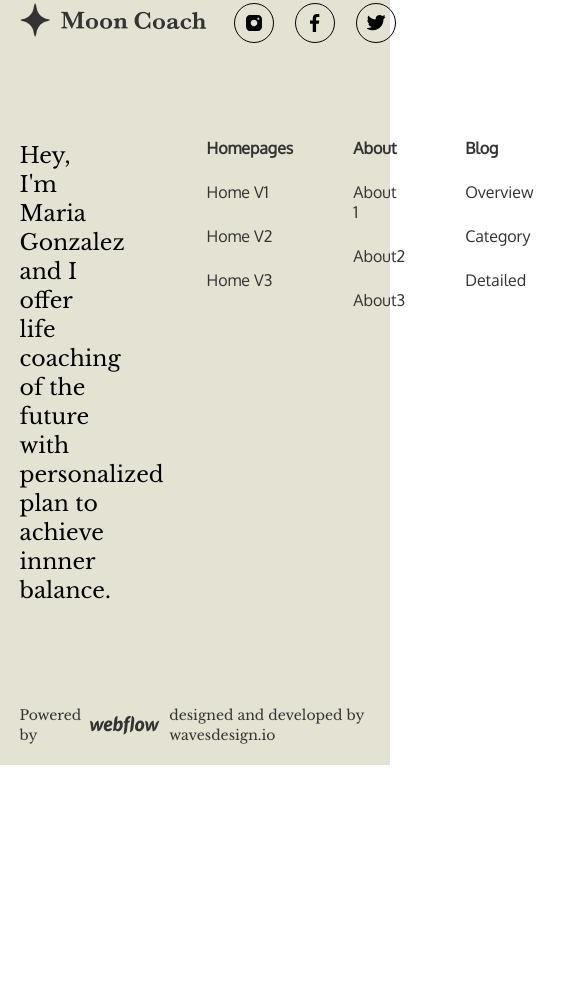
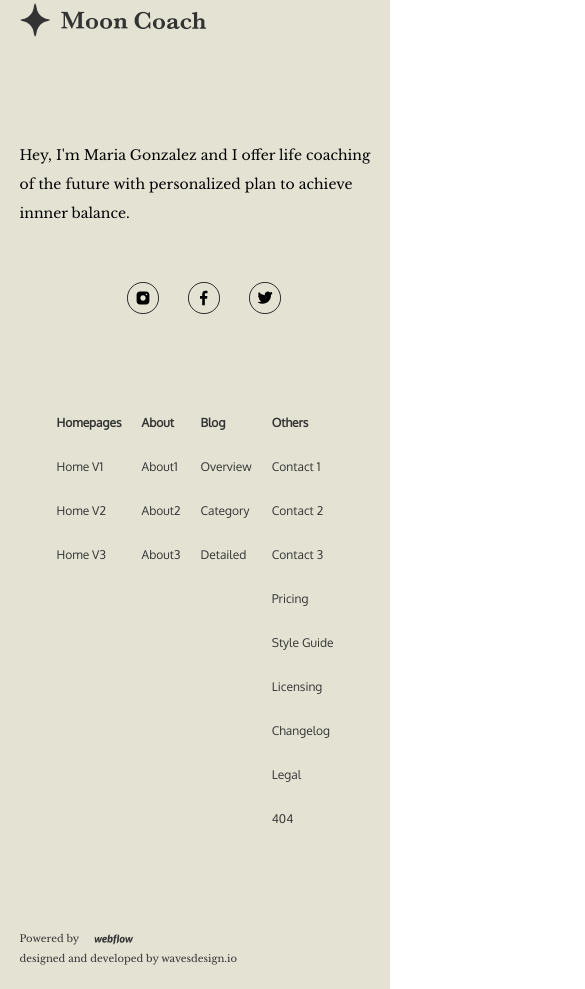
Before and after one commit to Dilshodjon2004/moon_coach, a plain HTML site: page index.html in a window 390 px wide. Shown: the part 9788-10777 px from the top of the page, 585 px wide, since content can reach past the window. Before the commit the page ends 10553 px from the top, so only its background shows below. Drawn offline with nearby package versions, Linux system fonts and the light colour scheme.

Commit message:
finished fully responsive

```diff
--- a/css/style.css
+++ b/css/style.css
@@ -387,6 +387,10 @@ footer {
   .newsletter {
     width: 50%;
   }
+  .footer-header p {
+    font-size: 20px;
+    width: 70%;
+  }
 }
 @media only screen and (max-width: 1220px) {
   .about-info__wrapper img {
@@ -437,6 +441,27 @@ footer {
   }
   .newsletter .section-name {
     font-size: 30px;
+  }
+  .footer-items__wrapper {
+    flex-wrap: wrap;
+    justify-content: center;
+  }
+  .footer-header {
+    width: 100%;
+  }
+  .footer-nav__wrapper {
+    width: 100%;
+    display: flex;
+    flex-direction: column;
+    justify-content: center;
+    margin-top: 50px;
+  }
+  .icons {
+    text-align: center;
+  }
+  .footer-nav__items {
+    column-gap: 50px;
+    justify-content: center;
   }
 }
 @media only screen and (max-width: 950px) {
@@ -500,6 +525,14 @@ footer {
   .info-items__wrapper .descr {
     width: 90%;
   }
+  .footer-header p {
+    width: 100%;
+    font-size: 18px;
+  }
+  .footer-nav__item h4,
+  .footer-nav__item p {
+    font-size: 14px;
+  }
 }
 
 @media only screen and (max-width: 700px) {
@@ -544,6 +577,22 @@ footer {
   }
 }
 
+@media only screen and (max-width: 530px) {
+  .footer-nav__item h4,
+  .footer-nav__item p {
+    font-size: 12px;
+  }
+  .footer-nav__items {
+    column-gap: 20px;
+  }
+  .owner {
+    font-size: 10px;
+  }
+  .owner img {
+    scale: 0.8;
+    margin: 0;
+  }
+}
 @media only screen and (max-width: 500px) {
   .hero-items__wrapper h1 {
     font-size: 30px;
@@ -560,6 +609,9 @@ footer {
   .newsletter {
     width: 90%;
   }
+  .icons img {
+    transform: scale(0.8);
+  }
 }
 
 @media only screen and (max-width: 400px) {
@@ -572,6 +624,18 @@ footer {
   }
   .newletter-items__wrapper img {
     transform: scale(0.8);
+  }
+  .footer-header p {
+    font-size: 14px;
+  }
+  .owner {
+    width: 100%;
+    flex-wrap: wrap;
+    width: 70%;
+  }
+  .owner img {
+    transform: scale(0.7);
+    margin: 0 0;
   }
 }
 
@@ -593,4 +657,8 @@ footer {
   .newletter-items__wrapper img {
     transform: scale(0.65);
   }
+  .footer-nav__item h4,
+  .footer-nav__item p {
+    font-size: 10px;
+  }
 }
--- a/index.html
+++ b/index.html
@@ -301,7 +301,7 @@
               </li>
               <li class="footer-nav__item">
                 <h4>About</h4>
-                <p>About 1</p>
+                <p>About1</p>
                 <p>About2</p>
                 <p>About3</p>
               </li>
@@ -326,7 +326,7 @@
             </ul>
           </div>
         </div>
-        <p class="owner">Powered by <img src="./img/Group-webflow.svg" alt=""> designed and developed by wavesdesign.io</p>
+        <p class="owner">Powered by<img src="./img/Group-webflow.svg" alt="">designed and developed by wavesdesign.io</p>
       </div>
     </footer>
     <!-- /footer -->
```
